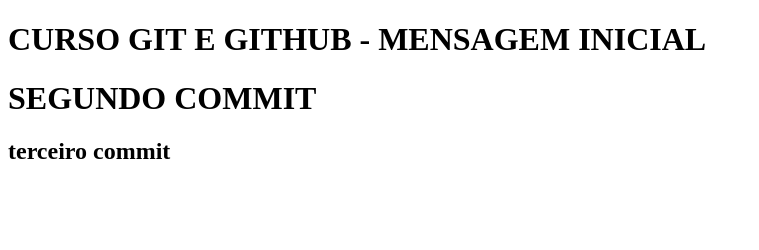
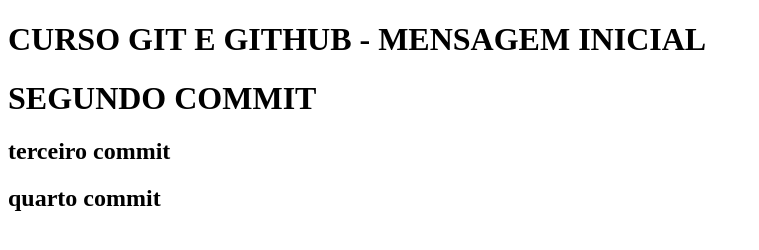
Before and after one commit to meb12/testandogit, a plain HTML site: page index.html in a window 1280 px wide. Shown: the whole page, without its empty margins (0-759 px from the left). Drawn offline with Linux system fonts and the light colour scheme.

Commit message:
quarto commit

```diff
--- a/index.html
+++ b/index.html
@@ -9,5 +9,6 @@
     <h1>CURSO GIT E GITHUB - MENSAGEM INICIAL</h1>
     <h1> SEGUNDO COMMIT</h1>
     <h2>terceiro commit</h2>
+    <h2>quarto commit</h2>
 </body>
 </html>
```
